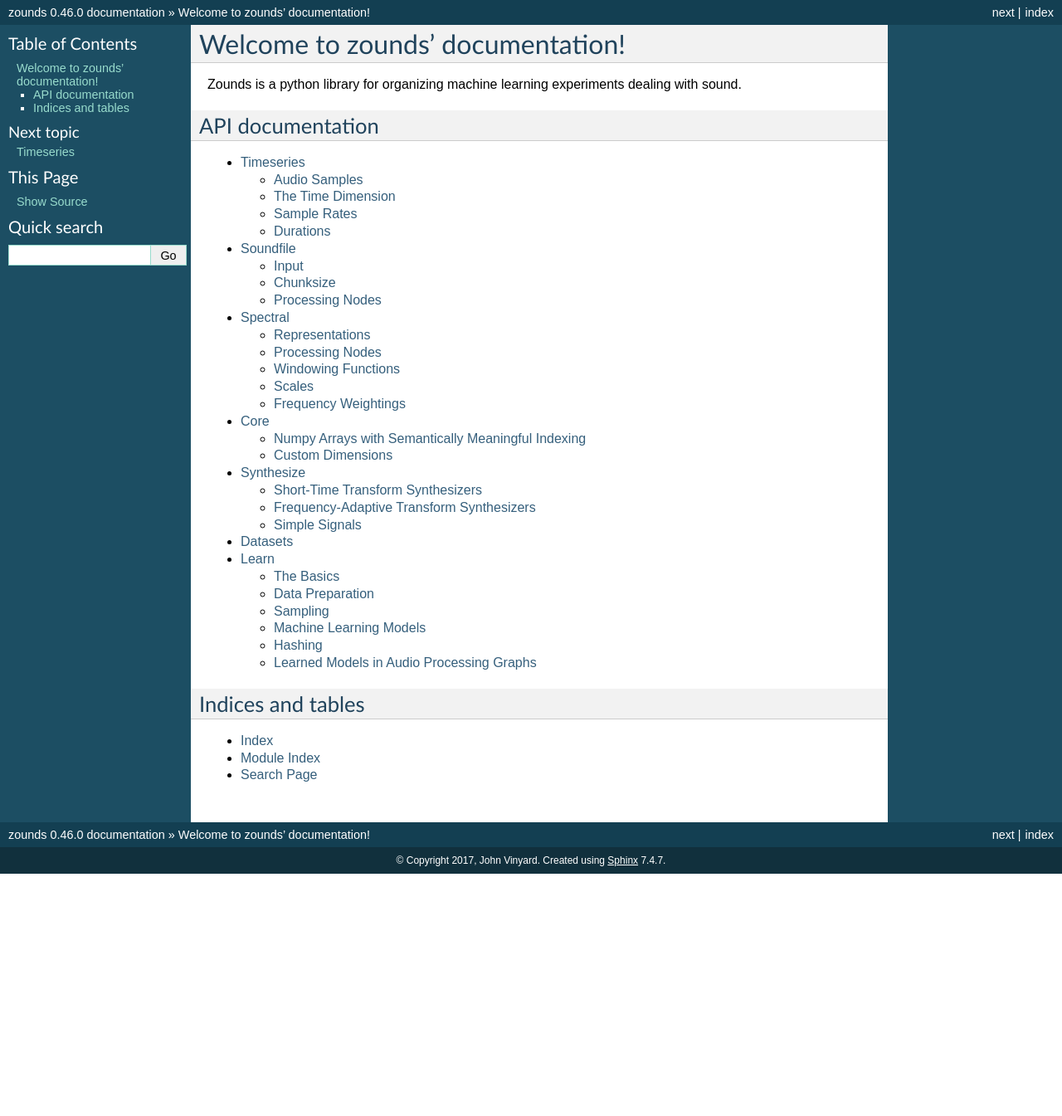
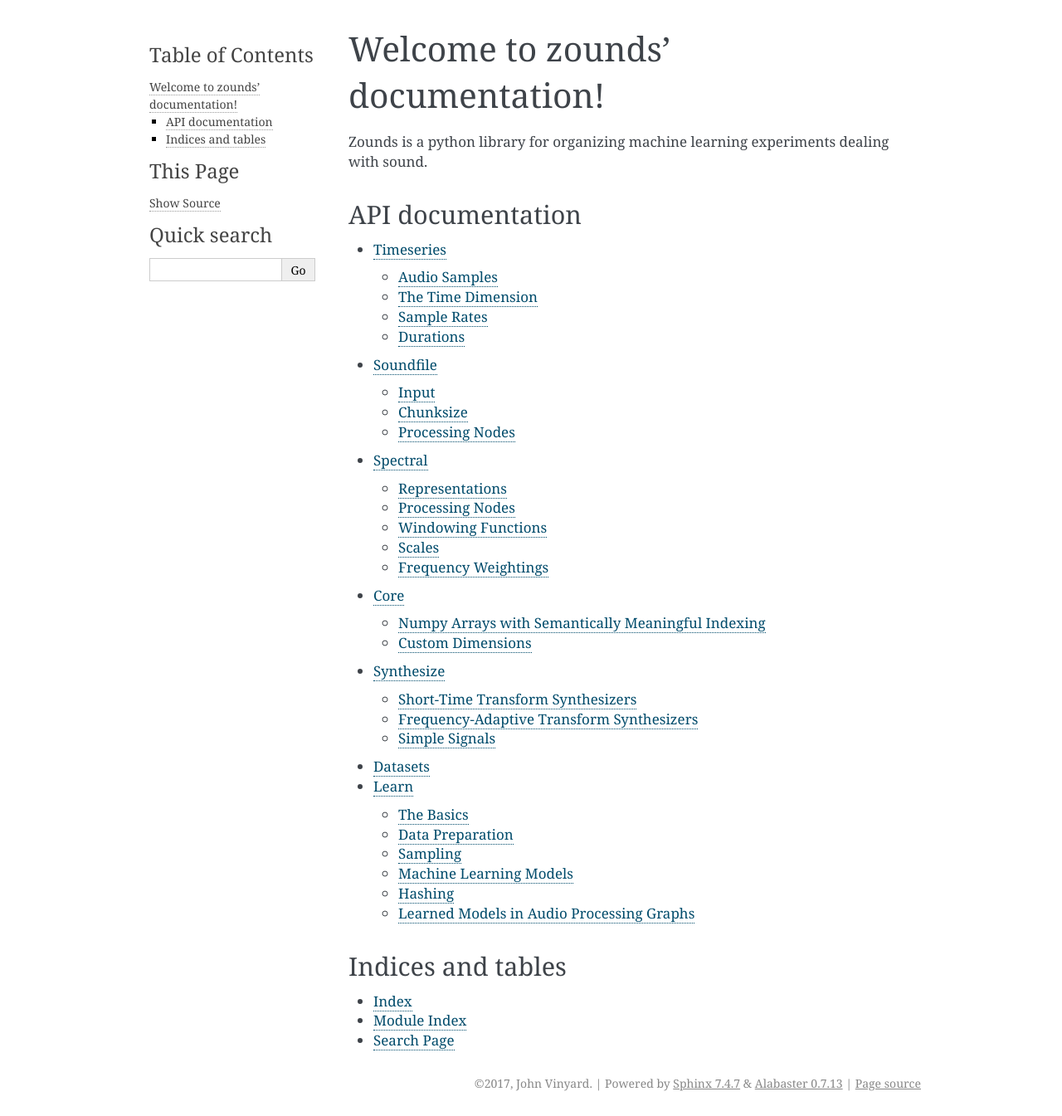
Before and after one commit to JohnVinyard/zounds, a Sphinx documentation site: the page built from docs/source/index.rst, in a window 1280 px wide. Shown: the whole page at 83% size. Built offline with Sphinx 7.4.7, drawn with Linux system fonts in a browser that asks for light colours; before the commit the page ends 1053 px from its top, so only the background shows below that.

Commit message:
Try out alabaster theme

```diff
--- a/docs/source/conf.py
+++ b/docs/source/conf.py
@@ -116,7 +116,7 @@ todo_include_todos = False
 
 # The theme to use for HTML and HTML Help pages.  See the documentation for
 # a list of builtin themes.
-html_theme = 'default'
+html_theme = 'alabaster'
 
 # Theme options are theme-specific and customize the look and feel of a theme
 # further.  For a list of options available for each theme, see the
```
